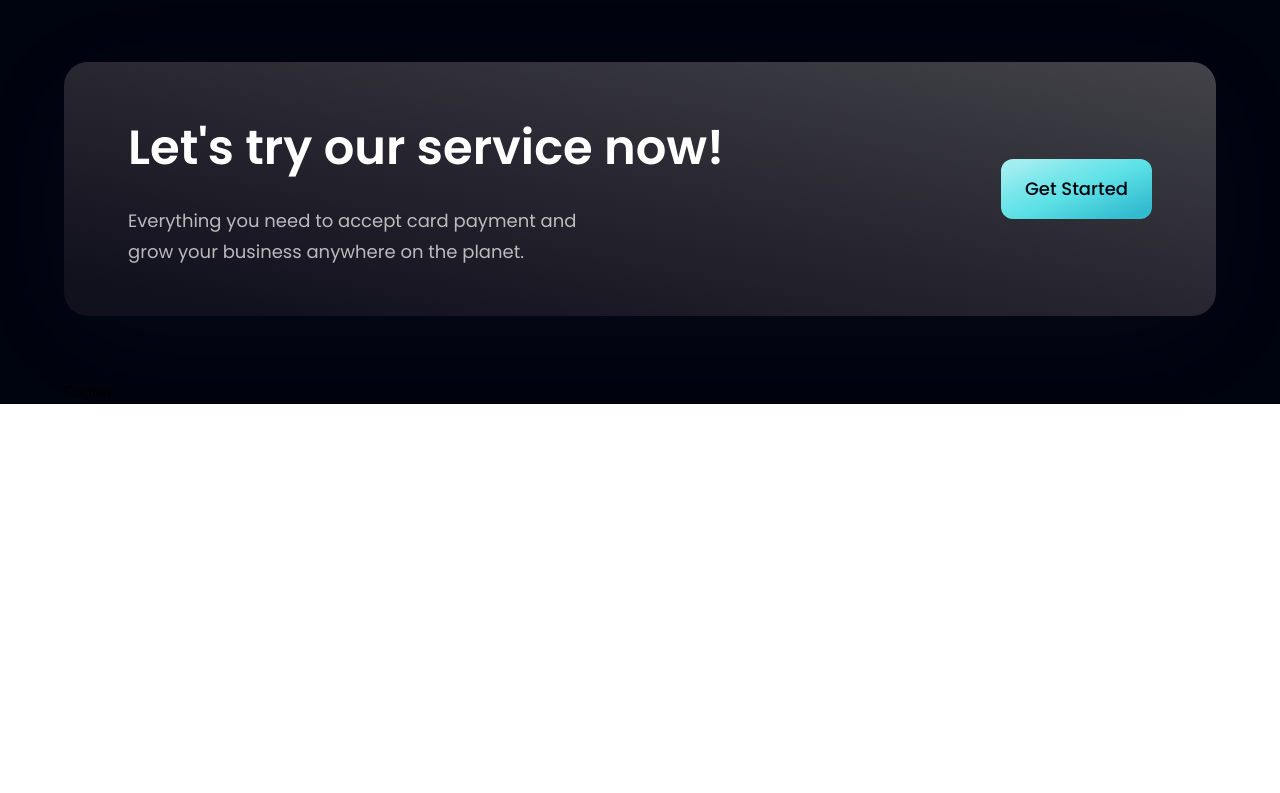
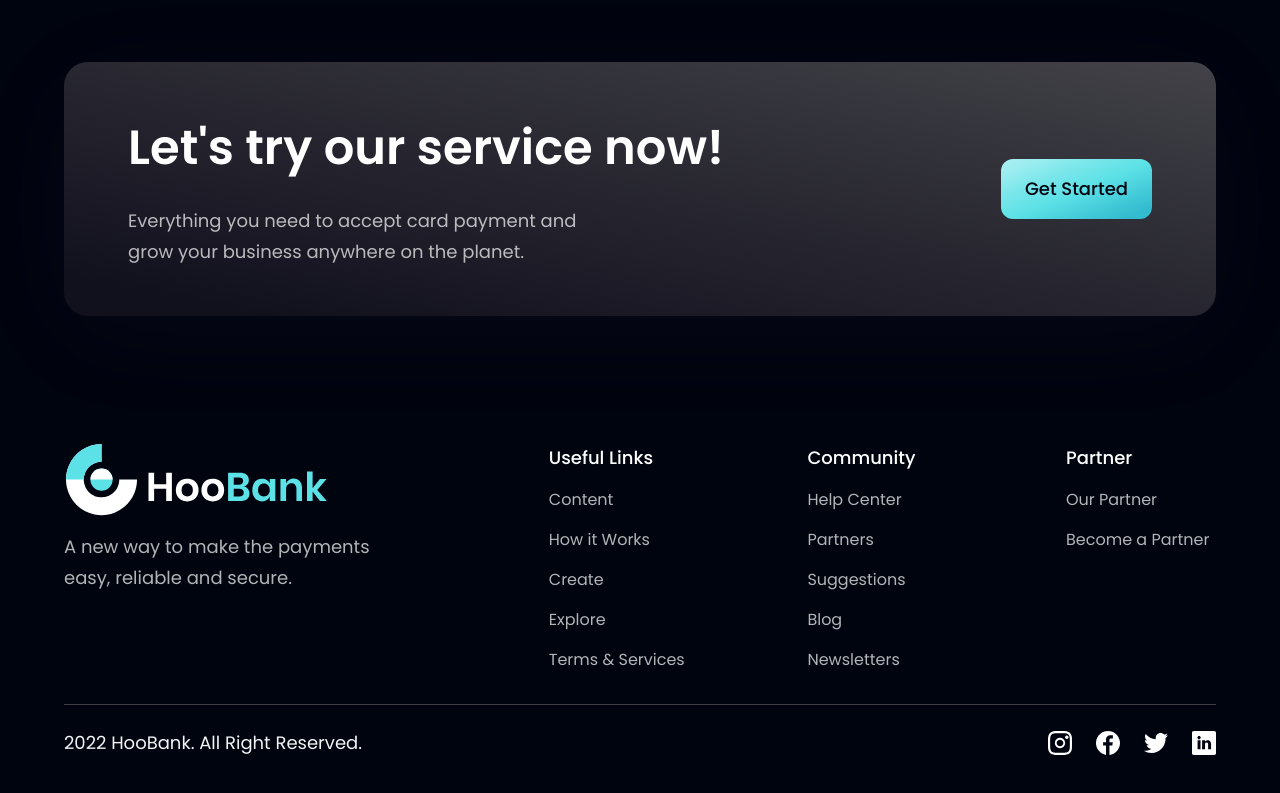
Before and after one commit to HizkiaReppi/hoo-bank, a React (Vite) app in the folder frontend/: page / in a window 1280 px wide. Shown: the part 4086-4879 px from the top of the page. Before the commit the page ends 4490 px from the top, so only its background shows below. Built offline with nearby package versions, Linux system fonts and the light colour scheme.

Commit message:
Feature: Add Footer Section

```diff
--- a/frontend/src/components/Footer.jsx
+++ b/frontend/src/components/Footer.jsx
@@ -1,7 +1,37 @@
-const Footer = () => {
-  return (
-    <div>Footer</div>
-  )
-}
+import styles from "../style"
+import { logo } from "../assets"
+import { footerLinks, socialMedia } from "../constants"
+
+const Footer = () => (
+  <footer className={`${styles.flexCenter} ${styles.paddingY} flex-col`}>
+    <div className={`${styles.flexStart} md:flex-row flex-col mb-8 w-full`}>
+      <div className="flex-1 flex flex-col justify-start mr-10">
+        <img src={logo} alt="HooBank" className="w-[266px] h-[72px] object-contain" />
+        <p className={`${styles.paragraph} mt-4 max-w-[310px]`}>A new way to make the payments easy, reliable and secure.</p>
+      </div>
+      <div className="flex-[1.5] flex flex-row flex-wrap justify-between md:mt-0 mt-10 w-full">
+        {footerLinks.map((footerLink) => (
+          <div key={footerLink.key} className='flex flex-col ss:my-0 my-4 min-w-[150px]'>
+            <h4 className="font-poppins font-medium text-lg text-white">{footerLink.title}</h4>
+            <ul className="list-none mt-4">
+              {footerLink.links.map((link, index) => (
+                <li key={link.name} className={`font-poppins font-normal text-base text-dimWhite hover:text-secondary cursor-pointer ${index !== footerLink.links.length - 1 ? 'mb-4' : 'mb-0'}`}>{link.name}</li>
+              ))}
+            </ul>
+          </div>
+        ))}
+      </div>
+    </div>
+    <div className="w-full flex justify-between items-center md:flex-row flex-col pt-6 border-t-[1px] border-t-[#3F3E45]">
+      <p className="font-poppins font-normal text-center text-lg text-gray-100">2022 HooBank. All Right Reserved.</p>
+      <div className="flex flex-row md:mt-0 mt-6">
+        {socialMedia.map((social, index) => (
+          <img key={social.id} src={social.icon} alt={social.id} className={`w-6 h-6 object-contain cursor-pointer ${index !== socialMedia.length - 1 ? 'mr-6' : 'mr-0'}`} />
+        ))}
+      </div>
+    </div>
+  </footer>
+)
+
 
 export default Footer
```
